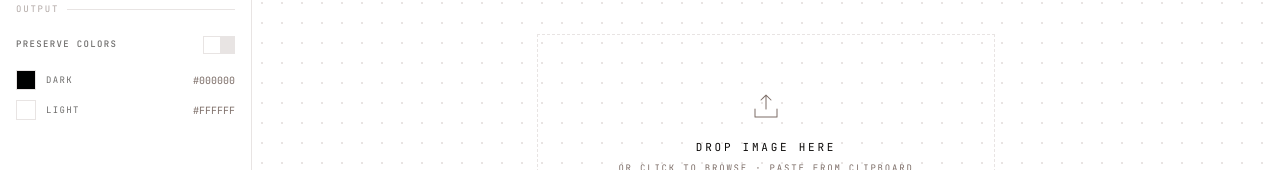
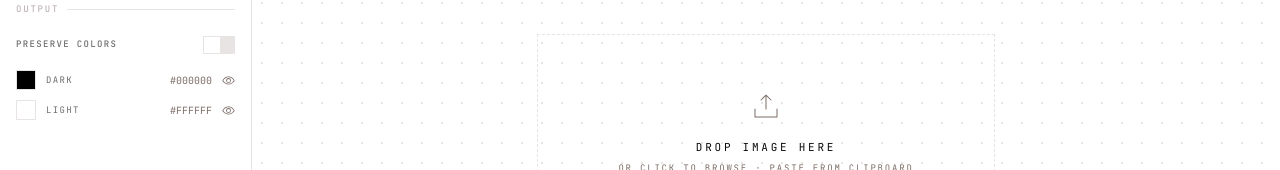
Before and after one commit to davidumoru/dither-generator, a Next.js app: page / in a window 1280 px wide. Shown: the part 287-457 px from the top of the page. Built offline with nearby package versions, Linux system fonts and the light colour scheme.

Commit message:
Add transparency feature for the colors

```diff
--- a/components/dither-generator.tsx
+++ b/components/dither-generator.tsx
@@ -25,6 +25,8 @@ import {
   Sun,
   Moon,
   SlidersHorizontal,
+  Eye,
+  EyeSlash,
 } from "@phosphor-icons/react"
 import { useTheme } from "next-themes"
 import { cn } from "@/lib/utils"
@@ -147,6 +149,8 @@ function renderDither(
     lightColor: string
     preserveColor: boolean
     scale: number
+    darkTransparent: boolean
+    lightTransparent: boolean
   }
 ) {
   const {
@@ -157,6 +161,8 @@ function renderDither(
     lightColor,
     preserveColor,
     scale,
+    darkTransparent,
+    lightTransparent,
   } = opts
   const origW = img.naturalWidth
   const origH = img.naturalHeight
@@ -198,11 +204,23 @@ function renderDither(
           d[i + 1] = isDark ? dark.g : light.g
           d[i + 2] = isDark ? dark.b : light.b
         }
-        d[i + 3] = 255
+        d[i + 3] = isDark
+          ? darkTransparent
+            ? 0
+            : 255
+          : lightTransparent
+            ? 0
+            : 255
         continue
       }
 
       if (preserveColor) {
+        const gray = 0.299 * d[i] + 0.587 * d[i + 1] + 0.114 * d[i + 2]
+        const grayVal = Math.min(
+          255,
+          Math.max(0, gray + errors[(y * sw + x) * 3])
+        )
+        const isDarkOverall = grayVal < threshold
         for (let ch = 0; ch < 3; ch++) {
           const orig = d[i + ch]
           const val = Math.min(
@@ -223,6 +241,13 @@ function renderDither(
             algorithm
           )
         }
+        d[i + 3] = isDarkOverall
+          ? darkTransparent
+            ? 0
+            : 255
+          : lightTransparent
+            ? 0
+            : 255
       } else {
         const gray = 0.299 * d[i] + 0.587 * d[i + 1] + 0.114 * d[i + 2]
         const val = Math.min(255, Math.max(0, gray + errors[(y * sw + x) * 3]))
@@ -233,12 +258,18 @@ function renderDither(
         d[i] = isDark ? dark.r : light.r
         d[i + 1] = isDark ? dark.g : light.g
         d[i + 2] = isDark ? dark.b : light.b
+        d[i + 3] = isDark
+          ? darkTransparent
+            ? 0
+            : 255
+          : lightTransparent
+            ? 0
+            : 255
 
         for (let ch = 0; ch < 3; ch++) {
           diffuseError(errors, x, y, sw, sh, ch, err, algorithm)
         }
       }
-      d[i + 3] = 255
     }
   }
 
@@ -301,8 +332,12 @@ type ControlsContentProps = {
   setPreserveColor: (v: boolean) => void
   darkColor: string
   setDarkColor: (v: string) => void
+  darkTransparent: boolean
+  setDarkTransparent: (v: boolean) => void
   lightColor: string
   setLightColor: (v: string) => void
+  lightTransparent: boolean
+  setLightTransparent: (v: boolean) => void
   onUpload: () => void
   onDownload: () => void
   imageUrl: string | null
@@ -323,8 +358,12 @@ function ControlsContent({
   setPreserveColor,
   darkColor,
   setDarkColor,
+  darkTransparent,
+  setDarkTransparent,
   lightColor,
   setLightColor,
+  lightTransparent,
+  setLightTransparent,
   onUpload,
   onDownload,
   imageUrl,
@@ -406,8 +445,20 @@ function ControlsContent({
 
         {!preserveColor && (
           <div className="flex flex-col gap-2.5">
-            <label className="group flex cursor-pointer items-center gap-2.5">
-              <div className="relative h-5 w-5 shrink-0 overflow-hidden border border-border">
+            <div className="flex items-center gap-2.5">
+              <label className="group flex flex-1 cursor-pointer items-center gap-2.5">
+                <div
+                  className="relative h-5 w-5 shrink-0 overflow-hidden border border-border"
+                  style={{
+                    backgroundImage: darkTransparent
+                      ? "linear-gradient(45deg, #ccc 25%, transparent 25%), linear-gradient(-45deg, #ccc 25%, transparent 25%), linear-gradient(45deg, transparent 75%, #ccc 75%), linear-gradient(-45deg, transparent 75%, #ccc 75%)"
+                      : undefined,
+                    backgroundSize: darkTransparent ? "6px 6px" : undefined,
+                    backgroundPosition: darkTransparent
+                      ? "0 0, 0 3px, 3px -3px, -3px 0px"
+                      : undefined,
+                  }}
+                >
                   <input
                     type="color"
                     value={darkColor}
@@ -416,7 +467,10 @@ function ControlsContent({
                   />
                   <div
                     className="h-full w-full"
-                  style={{ backgroundColor: darkColor }}
+                    style={{
+                      backgroundColor: darkColor,
+                      opacity: darkTransparent ? 0 : 1,
+                    }}
                   />
                 </div>
                 <span className="text-[9px] tracking-[0.15em] text-foreground/60 uppercase">
@@ -426,9 +480,38 @@ function ControlsContent({
                   {darkColor.toUpperCase()}
                 </span>
               </label>
+              <button
+                type="button"
+                onClick={() => setDarkTransparent(!darkTransparent)}
+                className="shrink-0 text-muted-foreground transition-colors hover:text-foreground"
+                title={
+                  darkTransparent
+                    ? "Dark color: transparent"
+                    : "Dark color: opaque"
+                }
+              >
+                {darkTransparent ? (
+                  <EyeSlash size={13} weight="regular" />
+                ) : (
+                  <Eye size={13} weight="regular" />
+                )}
+              </button>
+            </div>
 
-            <label className="group flex cursor-pointer items-center gap-2.5">
-              <div className="relative h-5 w-5 shrink-0 overflow-hidden border border-border">
+            <div className="flex items-center gap-2.5">
+              <label className="group flex flex-1 cursor-pointer items-center gap-2.5">
+                <div
+                  className="relative h-5 w-5 shrink-0 overflow-hidden border border-border"
+                  style={{
+                    backgroundImage: lightTransparent
+                      ? "linear-gradient(45deg, #ccc 25%, transparent 25%), linear-gradient(-45deg, #ccc 25%, transparent 25%), linear-gradient(45deg, transparent 75%, #ccc 75%), linear-gradient(-45deg, transparent 75%, #ccc 75%)"
+                      : undefined,
+                    backgroundSize: lightTransparent ? "6px 6px" : undefined,
+                    backgroundPosition: lightTransparent
+                      ? "0 0, 0 3px, 3px -3px, -3px 0px"
+                      : undefined,
+                  }}
+                >
                   <input
                     type="color"
                     value={lightColor}
@@ -437,7 +520,10 @@ function ControlsContent({
                   />
                   <div
                     className="h-full w-full"
-                  style={{ backgroundColor: lightColor }}
+                    style={{
+                      backgroundColor: lightColor,
+                      opacity: lightTransparent ? 0 : 1,
+                    }}
                   />
                 </div>
                 <span className="text-[9px] tracking-[0.15em] text-foreground/60 uppercase">
@@ -447,6 +533,23 @@ function ControlsContent({
                   {lightColor.toUpperCase()}
                 </span>
               </label>
+              <button
+                type="button"
+                onClick={() => setLightTransparent(!lightTransparent)}
+                className="shrink-0 text-muted-foreground transition-colors hover:text-foreground"
+                title={
+                  lightTransparent
+                    ? "Light color: transparent"
+                    : "Light color: opaque"
+                }
+              >
+                {lightTransparent ? (
+                  <EyeSlash size={13} weight="regular" />
+                ) : (
+                  <Eye size={13} weight="regular" />
+                )}
+              </button>
+            </div>
           </div>
         )}
       </div>
@@ -491,7 +594,9 @@ export default function DitherGenerator() {
   const [ditherStrength, setDitherStrength] = useState([0.5])
   const [scale, setScale] = useState([100])
   const [darkColor, setDarkColor] = useState("#000000")
+  const [darkTransparent, setDarkTransparent] = useState(false)
   const [lightColor, setLightColor] = useState("#ffffff")
+  const [lightTransparent, setLightTransparent] = useState(false)
   const [preserveColor, setPreserveColor] = useState(false)
   const [isDragging, setIsDragging] = useState(false)
 
@@ -527,6 +632,8 @@ export default function DitherGenerator() {
       lightColor,
       preserveColor,
       scale: scale[0],
+      darkTransparent,
+      lightTransparent,
     })
   }, [
     imgLoaded,
@@ -534,7 +641,9 @@ export default function DitherGenerator() {
     threshold,
     ditherStrength,
     darkColor,
+    darkTransparent,
     lightColor,
+    lightTransparent,
     preserveColor,
     scale,
   ])
@@ -633,8 +742,12 @@ export default function DitherGenerator() {
             setPreserveColor={setPreserveColor}
             darkColor={darkColor}
             setDarkColor={setDarkColor}
+            darkTransparent={darkTransparent}
+            setDarkTransparent={setDarkTransparent}
             lightColor={lightColor}
             setLightColor={setLightColor}
+            lightTransparent={lightTransparent}
+            setLightTransparent={setLightTransparent}
             onUpload={() => fileInputRef.current?.click()}
             onDownload={handleDownload}
             imageUrl={imageUrl}
@@ -749,8 +862,12 @@ export default function DitherGenerator() {
                     setPreserveColor={setPreserveColor}
                     darkColor={darkColor}
                     setDarkColor={setDarkColor}
+                    darkTransparent={darkTransparent}
+                    setDarkTransparent={setDarkTransparent}
                     lightColor={lightColor}
                     setLightColor={setLightColor}
+                    lightTransparent={lightTransparent}
+                    setLightTransparent={setLightTransparent}
                     onUpload={() => fileInputRef.current?.click()}
                     onDownload={handleDownload}
                     imageUrl={imageUrl}
```
Lines whose indentation alone changed are shown as unchanged.
